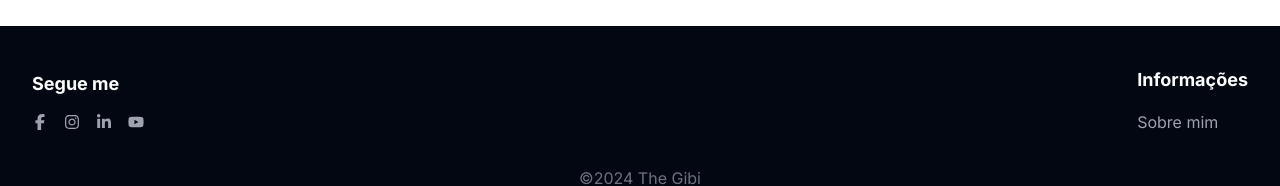
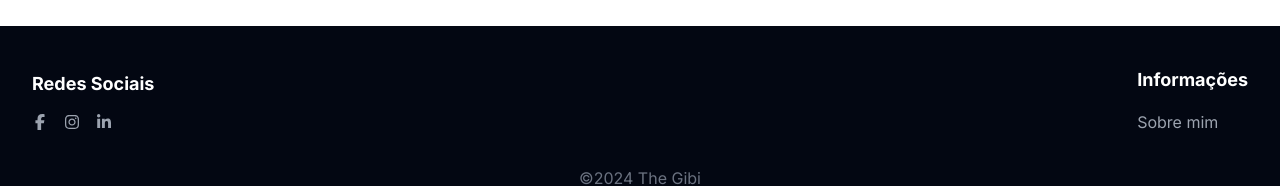
Before and after one commit to gibifydev/gibify-dev, a Next.js app: page / in a window 1280 px wide. Shown: the part 1298-1484 px from the top of the page. Built offline with nearby package versions, Linux system fonts and the light colour scheme.

Commit message:
redes sociais

```diff
--- a/src/components/Links/index.tsx
+++ b/src/components/Links/index.tsx
@@ -1,13 +1,13 @@
-import { FaYoutube, FaFacebookF, FaLinkedinIn, FaInstagram } from "react-icons/fa6";
+import { FaFacebookF, FaLinkedinIn, FaInstagram } from "react-icons/fa6";
 
 
 export default function Links() {
   return (
     <div className="flex flex-col items-center md:items-start">
-          <h3 className="text-lg font-bold mb-4">Segue me</h3>
+          <h3 className="text-lg font-bold mb-4">Redes Sociais</h3>
           <div className="flex space-x-4">
             <a
-              href="https://facebook.com"
+              href="https://www.facebook.com/thegibi.dev/"
               className="text-gray-400 hover:text-white transition"
               target="_blank"
               rel="noopener noreferrer"
@@ -15,7 +15,7 @@ export default function Links() {
               <FaFacebookF />
             </a>
             <a
-              href="https://instagram.com"
+              href="https://www.instagram.com/thegibiofficial/"
               className="text-gray-400 hover:text-white transition"
               target="_blank"
               rel="noopener noreferrer"
@@ -23,21 +23,13 @@ export default function Links() {
               <FaInstagram />
             </a>
             <a
-              href="https://twitter.com"
+              href="https://www.linkedin.com/in/thegibiofficial/"
               className="text-gray-400 hover:text-white transition"
               target="_blank"
               rel="noopener noreferrer"
             >
               <FaLinkedinIn />
             </a>
-            <a
-              href="#oi"
-              className="text-gray-400 hover:text-white transition"
-              target="_blank"
-              rel="noopener noreferrer"
-            >
-              <FaYoutube />
-            </a>
           </div>
         </div>
   )
```
